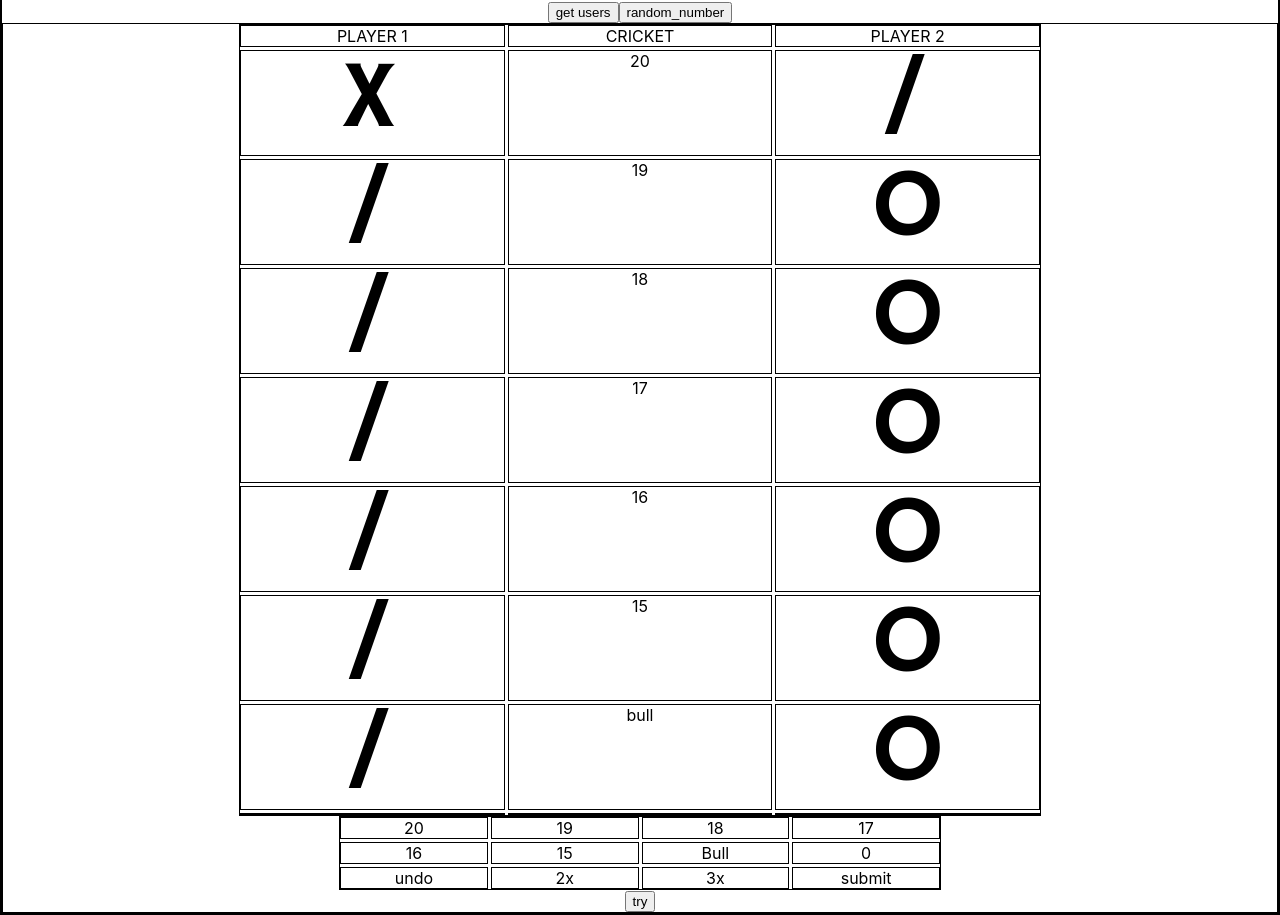
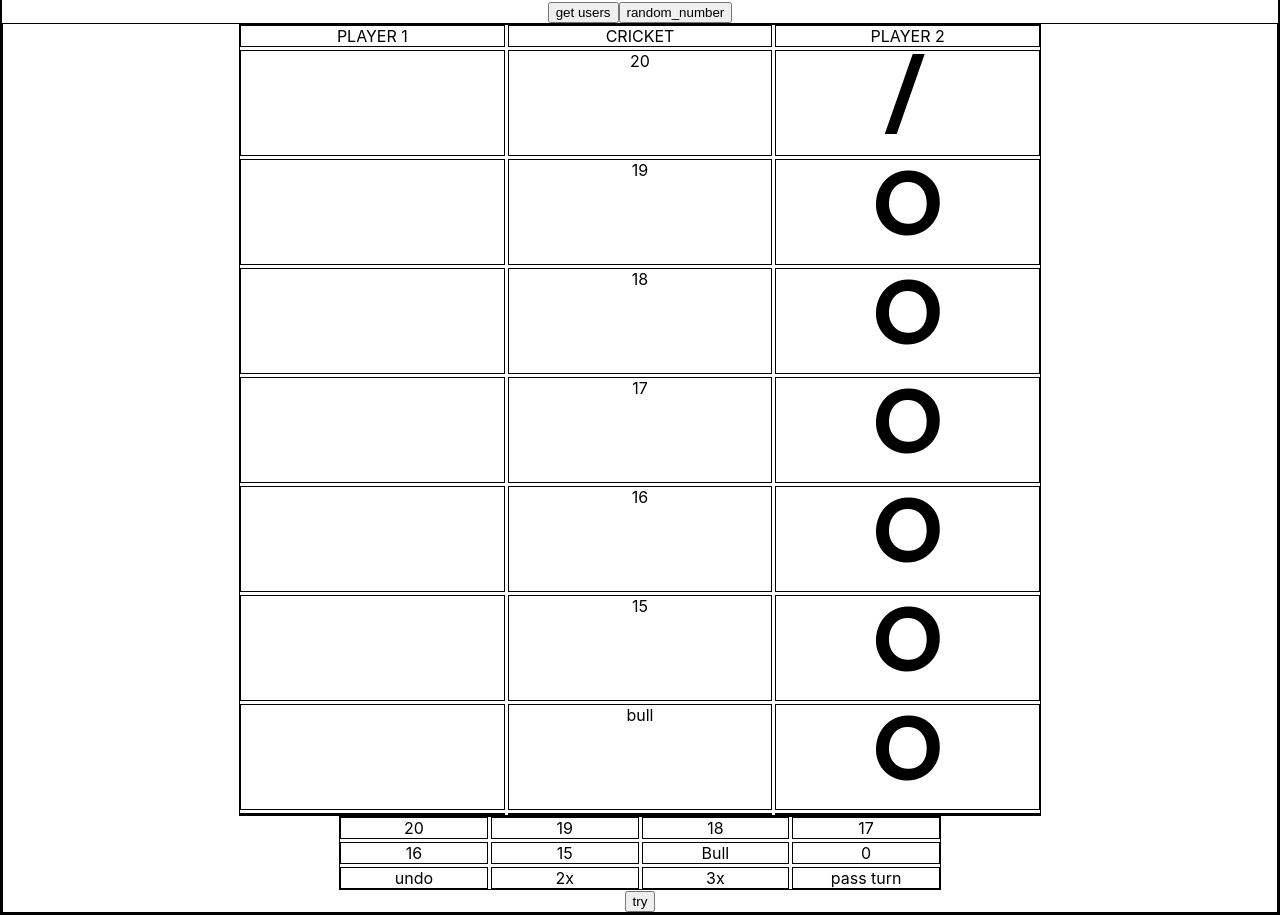
Before and after one commit to sambarksdale/Flightpath, a React (Create React App) app in the folder client/: page / in a window 1280 px wide. Shown: the part 83-998 px from the top of the page. Built offline with nearby package versions, Linux system fonts and the light colour scheme.

Commit message:
darts by turn updating

```diff
--- a/client/src/components/Cricket.js
+++ b/client/src/components/Cricket.js
@@ -5,15 +5,16 @@ import Cricket_input from './Cricket_input'
 
 class Cricket extends Component {
     state = {
-        p1:[{id:20,marks:2,score:0},{id:19,marks:1,score:57},{id:18,marks:1,score:36},{id:17,marks:1,score:0},{id:16,marks:1,score:48},{id:15,marks:1,score:0},{id:25,marks:1,score:0}],
+        p1:[{id:20,marks:0,score:0},{id:19,marks:0,score:0},{id:18,marks:0,score:0},{id:17,marks:0,score:0},{id:16,marks:0,score:0},{id:15,marks:0,score:0},{id:25,marks:0,score:0}],
         p2:[{id:20,marks:1,score:20},{id:19,marks:3,score:57},{id:18,marks:3,score:36},{id:17,marks:3,score:0},{id:16,marks:3,score:48},{id:15,marks:3,score:0},{id:25,marks:3,score:0}],
+        dartCount: 0,
         dart1: "",
         dart2: "",
         dart3: ""
     }
 
-    handleP1Input = (index, multiplier, value)=>{
-        let array = {...this.state.p1}
+    handleInput = (index, multiplier, value, dartCount)=>{
+        let array = [...this.state.p1]
         for(let i = multiplier; i > 0; i--){
             if(array[index].marks < 3){
                 array[index].marks = array[index].marks += 1
@@ -24,6 +25,33 @@ class Cricket extends Component {
         this.setState({p1:array})
     }
 
+    // updateGameState = (index, multiplier, value)=>{
+    //     let array = {...this.state.p1}
+    //     for(let i = multiplier; i > 0; i--){
+    //         if(array[index].marks < 3){
+    //             array[index].marks = array[index].marks += 1
+    //             } else if(array[index].marks === 3 && this.state.p2[index].marks !== 3){
+    //                 array[index].score = array[index].score += value
+    //                 } else;
+    //     }
+    // }
+
+    dartsThrown = (multiplier, value, dartCount)=>{
+        console.log(multiplier)
+        let dart = ""
+        if(multiplier === 1){dart = value}else{dart = `${multiplier}x ${value}`}
+        switch (dartCount) {
+            case 1:
+                this.setState({dart1: dart})
+                break;
+            case 2:
+                this.setState({dart2: dart})
+                break;
+            case 3:
+                this.setState({dart3: dart})
+                break;
+        }
+    }
 
 
     exportResults = ()=>{
@@ -34,7 +62,7 @@ class Cricket extends Component {
         return(
             <div>
                 <Cricket_board state={this.state}/>
-                <Cricket_input handleInput={this.handleP1Input} state={this.state}/>
+                <Cricket_input handleInput={this.handleInput} dartsThrown={this.dartsThrown} state={this.state}/>
                 <button onClick={this.exportResults}>try</button>
             </div>
         )
--- a/client/src/components/Cricket_input.js
+++ b/client/src/components/Cricket_input.js
@@ -3,18 +3,28 @@ import './Cricket_input.css'
 
 class Cricket_input extends Component {
     state = {
-        value: 0,
         multiplier: 1,
-        darts_thrown: 0
+        dartCount: 0,
     }
 
-
+    incramentDartCount = ()=>{
+        let dartCount = this.state.dartCount += 1
+        this.setState({dartCount})
+    }
 
     userInput = (value)=>{
+        if(this.state.dartCount === 3){return}
+        this.incramentDartCount()
         let index = this.getIndex(value)
-        this.props.handleInput(index, this.state.multiplier, this.state.value)
+        this.props.handleInput(index, this.state.multiplier, value)
+        this.props.dartsThrown(this.state.multiplier, value, this.state.dartCount)
         this.setState({value:0,multiplier:1});
     }
+
+    passTurn = ()=>{
+
+    }
+
     getIndex = (value)=>{
         switch(value){
             case 20:
@@ -55,7 +65,7 @@ class Cricket_input extends Component {
                 <div>undo</div>
                 <div onClick={()=>{this.setState({multiplier: 2})}}>2x</div>
                 <div onClick={()=>{this.setState({multiplier: 3})}}>3x</div>
-                <div onClick={this.userInput}>submit</div>
+                <div>pass turn</div>
             </div>
         )
     }
```
